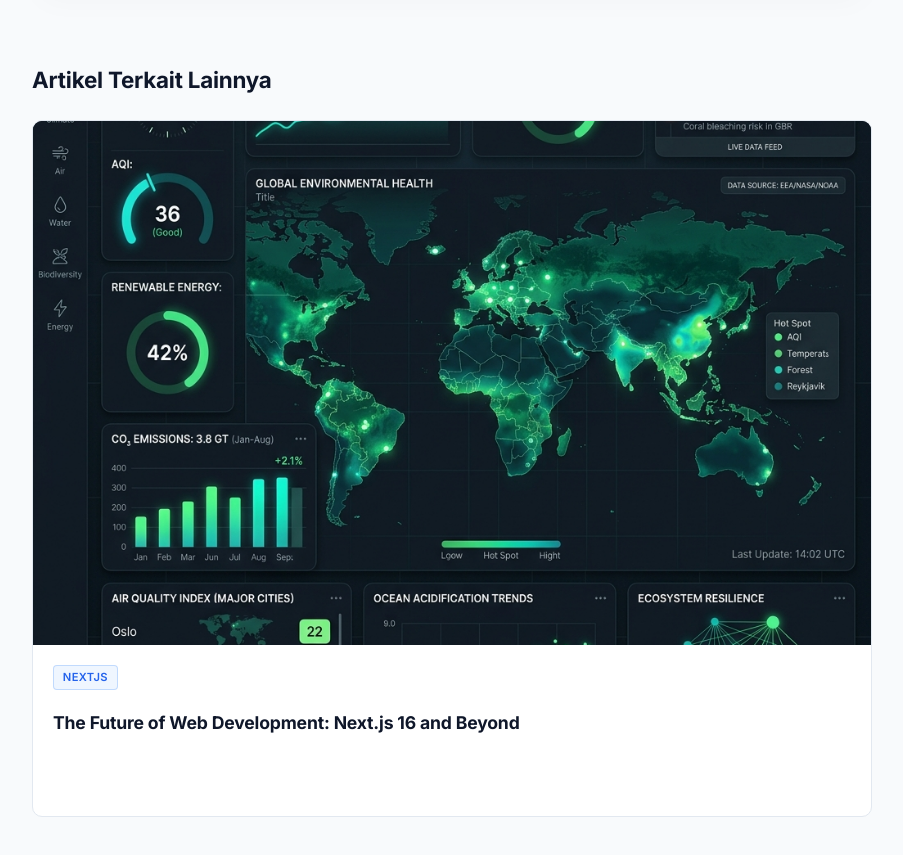
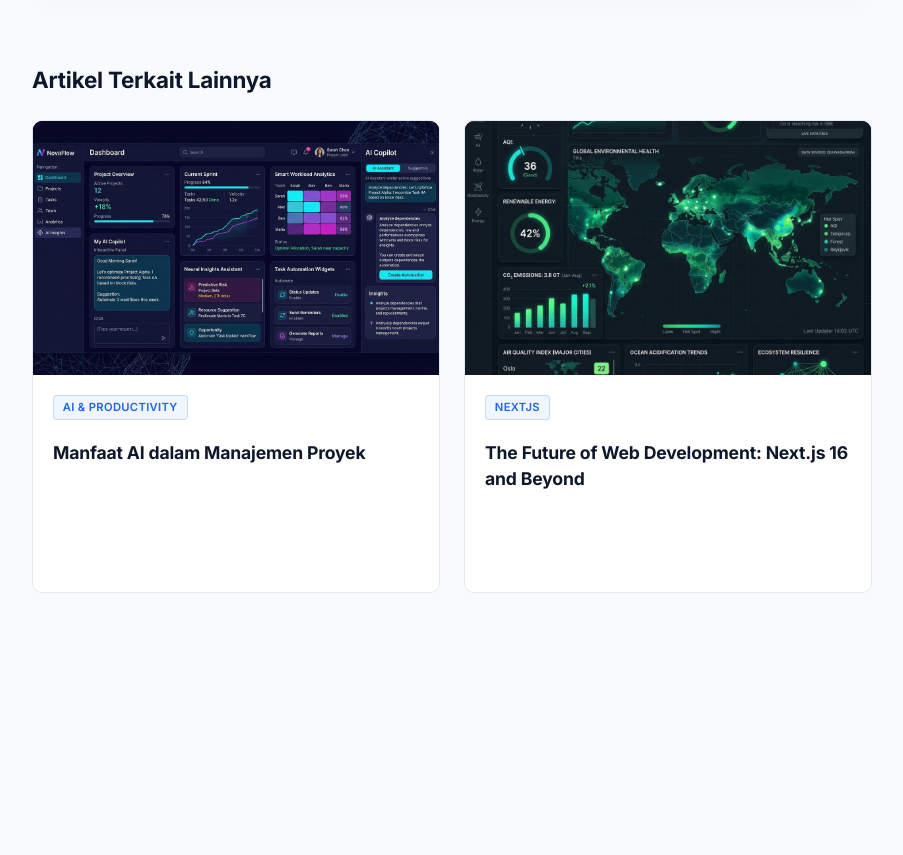
Before and after one commit to taraalsyah/nextjs_portofolio, a Next.js app: page /blog/ai-driven-interface-design in a window 1280 px wide. Shown: the part 1337-2192 px from the top of the page, without its empty margins (188-1091 px from the left). After the commit the page ends 2010 px from the top, so only its background shows below. Built offline with nearby package versions, Linux system fonts and the light colour scheme.

Commit message:
feat(blog): add article on Manfaat AI dalam Manajemen Proyek

```diff
--- a/src/data/blogPosts.ts
+++ b/src/data/blogPosts.ts
@@ -19,6 +19,104 @@ export interface BlogPost {
 export const CATEGORIES = ["All", "Productivity", "Technology", "UI/UX Design", "Development"];
 
 export const BLOG_POSTS: BlogPost[] = [
+  {
+    id: "manfaat-ai-dalam-manajemen-proyek",
+    title: "Manfaat AI dalam Manajemen Proyek",
+    snippet: "Bagaimana kecerdasan buatan membantu tim bekerja lebih terencana, lebih cepat, dan lebih sedikit kejutan, tanpa menggantikan peran manusia.",
+    category: "Technology",
+    tag: "AI & PRODUCTIVITY",
+    date: "October 22, 2026",
+    readTime: "6 min read",
+    image: "/ai_pm_banner.jpg",
+    seoTitle: "Manfaat AI dalam Manajemen Proyek | TaskTuntas",
+    metaDescription: "Pelajari bagaimana kecerdasan buatan (AI) membantu tim proyek bekerja lebih terencana, otomatisasi administrasi, estimasi realistis, dan deteksi risiko dini.",
+    keywords: [
+      "manfaat ai dalam manajemen proyek",
+      "ai manajemen proyek",
+      "kecerdasan buatan project management",
+      "otomatisasi tugas proyek",
+      "ai copilot project manager",
+      "estimasi proyek dengan ai",
+      "tasktuntas ai assistant"
+    ],
+    ogTitle: "Manfaat AI dalam Manajemen Proyek",
+    ogDescription: "Bagaimana kecerdasan buatan membantu tim bekerja lebih terencana, lebih cepat, dan lebih sedikit kejutan, tanpa menggantikan peran manusia.",
+    content: `
+Banyak project manager menghabiskan waktu untuk hal yang sebenarnya berulang: menyusun laporan mingguan, mencatat hasil rapat, menagih status tugas, dan memperbarui jadwal. Pekerjaan itu penting, tetapi menyita waktu yang seharusnya dipakai untuk memimpin tim dan mengambil keputusan. Di sinilah kecerdasan buatan (AI) mulai memberi nilai nyata dalam manajemen proyek.
+
+---
+
+## Mengapa AI Relevan untuk Manajemen Proyek?
+
+Setiap proyek menghasilkan banyak data: daftar tugas, tanggal mulai dan selesai, riwayat perubahan, komentar, serta catatan rapat. AI unggul dalam mengolah data seperti ini, yaitu mencari pola, merangkum, dan memberi saran dalam hitungan detik. Hasilnya, tim bisa berhenti menebak-nebak dan mulai bekerja berdasarkan informasi yang lebih lengkap.
+
+---
+
+## 7 Manfaat AI dalam Manajemen Proyek
+
+* **1. Mengotomatiskan pekerjaan administratif**: Pembuatan notulen, pengingat tenggat, pembaruan status, dan pengisian data berulang bisa dibantu AI. Waktu yang tadinya habis untuk administrasi bisa dialihkan ke pekerjaan yang membutuhkan penilaian manusia, seperti bernegosiasi dengan klien atau menyelesaikan konflik di dalam tim.
+* **2. Perencanaan dan estimasi yang lebih masuk akal**: AI dapat mempelajari data proyek sebelumnya untuk membantu memperkirakan durasi dan kebutuhan tenaga kerja. Misalnya, jika tugas serupa biasanya memakan waktu lebih lama dari rencana awal, AI bisa menyarankan estimasi yang lebih realistis. Estimasi yang lebih baik berarti jadwal yang lebih bisa dipercaya.
+* **3. Mendeteksi risiko lebih awal**: AI bisa memantau pola yang sering muncul sebelum proyek bermasalah, seperti tugas yang terus bergeser, progres yang tidak bergerak, atau tugas penting yang bergantung pada satu orang saja. Dengan peringatan dini, project manager bisa bertindak sebelum masalah kecil berubah menjadi keterlambatan besar.
+* **4. Pembagian beban kerja yang lebih seimbang**: Dengan melihat jumlah tugas, tenggat, dan kapasitas masing-masing anggota, AI dapat membantu menandai siapa yang kelebihan beban dan siapa yang masih punya ruang. Pembagian kerja yang lebih adil membantu menjaga kualitas hasil sekaligus mengurangi risiko kelelahan tim.
+* **5. Laporan dan ringkasan otomatis**: Alih-alih menyusun laporan dari nol, AI bisa merangkum progres, tugas yang selesai, tugas yang terlambat, dan hambatan utama dalam bentuk yang siap dibaca. Pemangku kepentingan mendapat gambaran yang jelas, dan project manager tinggal memeriksa serta menambahkan konteks yang perlu.
+* **6. Komunikasi dan dokumentasi yang lebih cepat**: AI dapat membantu menyusun draf email, merangkum diskusi yang panjang, menerjemahkan istilah teknis menjadi bahasa yang mudah dipahami klien, dan merapikan dokumentasi proyek. Informasi jadi lebih mudah ditemukan kembali, terutama ketika ada anggota baru yang bergabung di tengah proyek.
+* **7. Keputusan yang lebih berbasis data**: Dengan merangkum data proyek dan membandingkan beberapa skenario, AI membantu project manager menjawab pertanyaan seperti *"Apa dampaknya jika fitur ini diundur seminggu?"* atau *"Bagian mana yang paling berisiko menunda rilis?"*. Keputusan tetap di tangan manusia, tetapi pijakannya lebih kuat.
+
+---
+
+## Contoh Penerapan Sehari-hari
+
+Berikut perbandingan alur kerja tim sebelum dan sesudah menggunakan bantuan AI:
+
+| Aktivitas | Tanpa AI | Dengan Bantuan AI |
+| --- | --- | --- |
+| Notulen rapat | Menulis ulang dari catatan manual | Ringkasan dan daftar tindak lanjut tersusun otomatis |
+| Laporan mingguan | Mengumpulkan data dari banyak tempat | Draf laporan dibuat dari data tugas terbaru |
+| Memecah pekerjaan | Menyusun daftar tugas dari nol | Mendapat usulan tugas dan subtugas untuk disesuaikan |
+| Memantau keterlambatan | Mengecek satu per satu | Tugas berisiko terlambat ditandai lebih awal |
+| Menulis deskripsi tugas | Mengetik manual, sering kurang lengkap | Draf deskripsi yang lebih jelas dan terstruktur |
+
+---
+
+## Tantangan dan Hal yang Perlu Diwaspadai
+
+Manfaat AI nyata, tetapi ada beberapa hal penting yang perlu diperhatikan:
+
+* **Kualitas data menentukan kualitas hasil**: Jika data tugas tidak diperbarui atau tidak konsisten, saran AI ikut menyesatkan.
+* **Hasil AI bisa keliru**: Ringkasan, estimasi, dan rekomendasi tetap perlu diperiksa manusia sebelum dipakai untuk keputusan penting.
+* **Privasi dan keamanan data**: Data proyek sering memuat informasi klien dan dokumen internal. Pastikan kamu tahu ke mana data dikirim dan siapa yang bisa mengaksesnya, serta ikuti kebijakan perusahaan.
+* **Ketergantungan berlebihan**: Jika semua keputusan diserahkan ke AI, kemampuan tim untuk menilai situasi bisa menurun.
+* **Adopsi di dalam tim**: Alat sebagus apa pun tidak berguna jika tim tidak mau atau tidak paham cara memakainya.
+
+---
+
+## Tips Memulai Memakai AI dalam Proyek
+
+* **1. Mulai dari pekerjaan yang paling repetitif**: Notulen, ringkasan, dan draf laporan adalah titik awal yang aman dan terasa manfaatnya.
+* **2. Rapikan data lebih dulu**: Pastikan tugas, status, penanggung jawab, dan tenggat terisi dengan benar.
+* **3. Selalu periksa hasilnya**: Anggap keluaran AI sebagai draf awal, bukan keputusan final.
+* **4. Tentukan aturan penggunaan**: Sepakati data apa yang boleh dan tidak boleh dimasukkan ke alat AI.
+* **5. Ukur dampaknya**: Bandingkan waktu yang dihabiskan untuk administrasi sebelum dan sesudah memakai AI, lalu sesuaikan caranya.
+
+---
+
+## AI Tidak Menggantikan Project Manager
+
+Hal-hal yang paling menentukan keberhasilan proyek tetap bersifat manusiawi: membangun kepercayaan tim, memahami kebutuhan klien yang tidak tertulis, menengahi perbedaan pendapat, dan mengambil keputusan di tengah ketidakpastian.
+
+AI membantu menyiapkan informasi dan menghemat waktu, sedangkan arah, prioritas, dan tanggung jawab tetap berada pada manusia.
+
+---
+
+## Penutup
+
+AI dalam manajemen proyek bukan soal mengganti cara kerja secara drastis, melainkan membuat pekerjaan sehari-hari lebih ringan dan keputusan lebih terinformasi.
+
+Manfaat utamanya meliputi otomatisasi tugas administratif, estimasi yang lebih baik, deteksi risiko lebih dini, beban kerja yang lebih seimbang, laporan yang lebih cepat, dan keputusan berbasis data.
+
+Kuncinya adalah memakainya dengan sengaja: mulai dari hal kecil, jaga kualitas data, periksa setiap hasil, dan biarkan manusia tetap memegang kemudi.
+`
+  },
   {
     id: "fungsi-gantt-chart-dalam-manajemen-proyek",
     title: "Fungsi Gantt Chart dalam Manajemen Proyek",
```
Also changed, not shown: public/ai_pm_banner.jpg (added).
